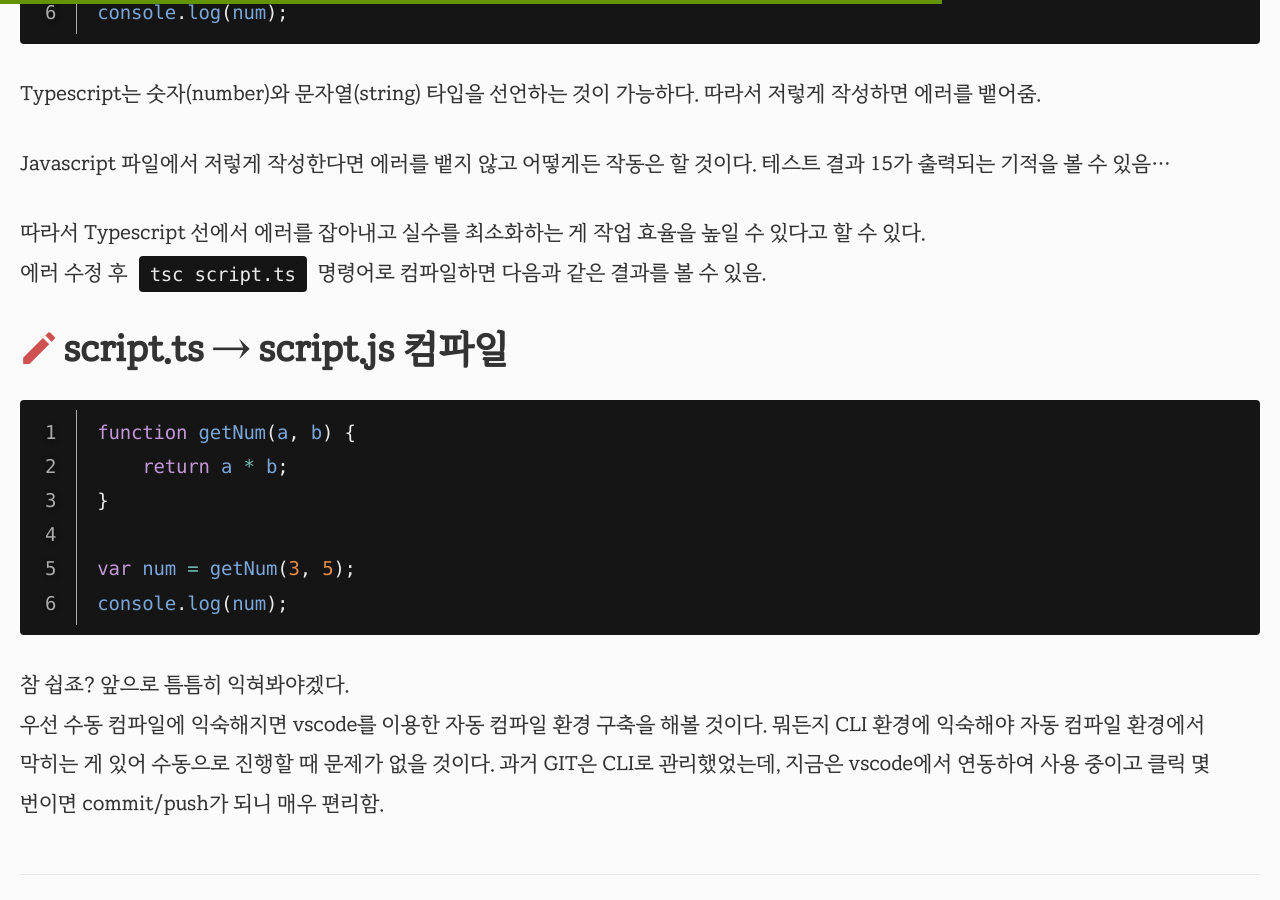
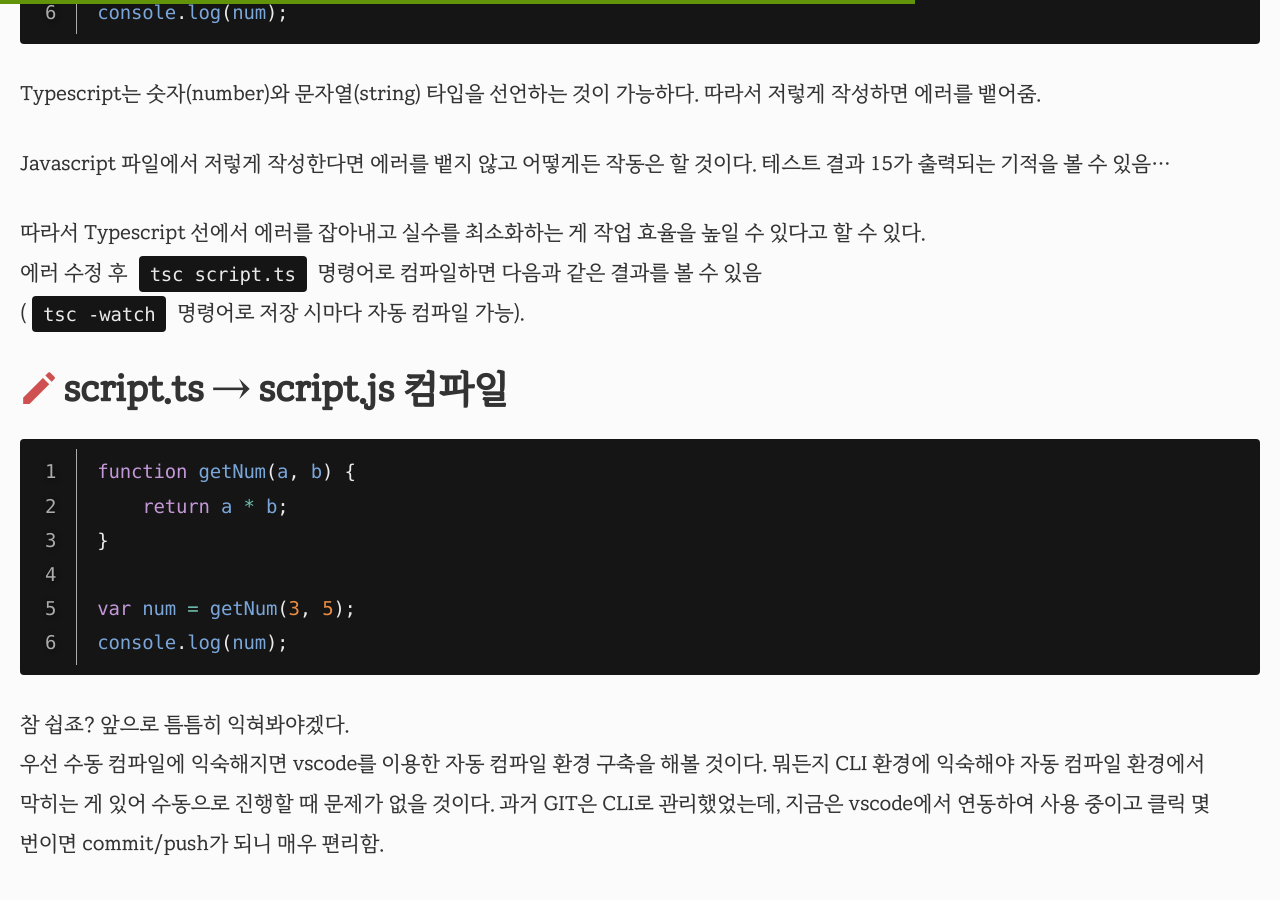
Before and after one commit to selosele/selosele.github.io, a Jekyll site: the page built from _posts/2020-06-06-start-type-script.md, in a window 1280 px wide and 900 px high, scrolled down 996 px. Built offline with Jekyll 4.4.1, drawn with Linux system fonts in a browser that asks for light colours; comment, search, counter and statistics services are not loaded.

Commit message:
포스트 내용 추가

````diff
--- a/_posts/2020-06-06-start-type-script.md
+++ b/_posts/2020-06-06-start-type-script.md
@@ -34,7 +34,8 @@ Typescript는 숫자(number)와 문자열(string) 타입을 선언하는 것이
 Javascript 파일에서 저렇게 작성한다면 에러를 뱉지 않고 어떻게든 작동은 할 것이다. 테스트 결과 15가 출력되는 기적을 볼 수 있음...
 
 따라서 Typescript 선에서 에러를 잡아내고 실수를 최소화하는 게 작업 효율을 높일 수 있다고 할 수 있다.
-에러 수정 후 ```tsc script.ts```{:.language-typescript} 명령어로 컴파일하면 다음과 같은 결과를 볼 수 있음.
+에러 수정 후 ```tsc script.ts```{:.language-typescript} 명령어로 컴파일하면 다음과 같은 결과를 볼 수 있음
+(```tsc -watch```{:.language-typescript} 명령어로 저장 시마다 자동 컴파일 가능).
 
 ## script.ts &rarr; script.js 컴파일
 
````
